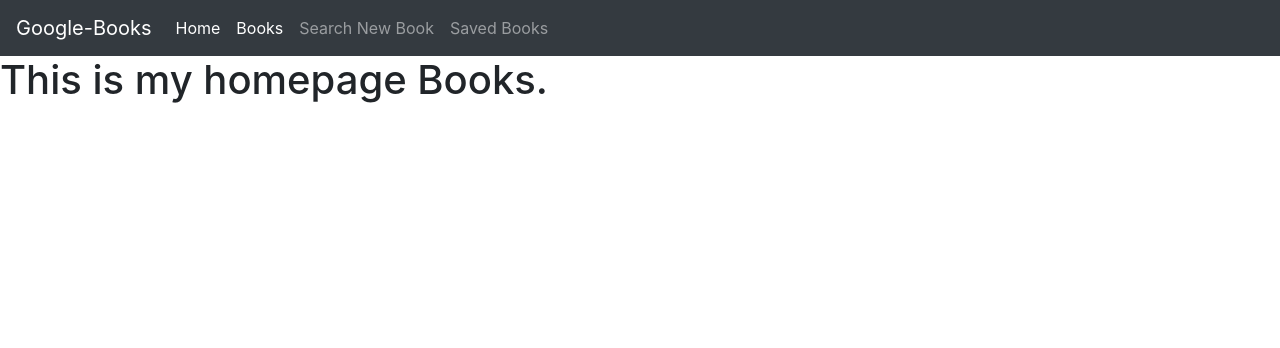
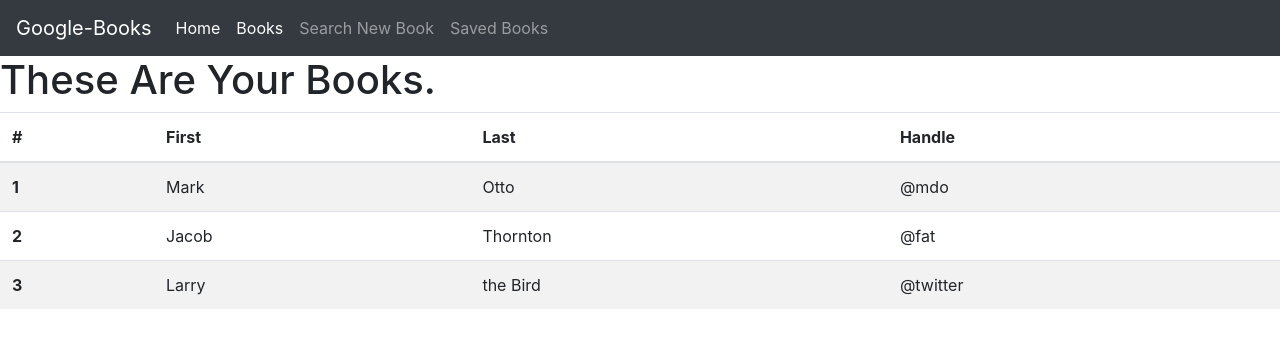
Before and after one commit to dagreatcode/google-books, a React (Create React App) app in the folder client/: page /Books in a window 1280 px wide. Shown: the top 348 px of the page. Built offline with nearby package versions, Linux system fonts and the light colour scheme.

Commit message:
adding the page tables

```diff
--- a/client/src/containers/AllBooks/AllBooks.jsx
+++ b/client/src/containers/AllBooks/AllBooks.jsx
@@ -3,6 +3,7 @@
 const AllBooks = () => {
   return (
     <div>
+        <h1>A Few Googles Books</h1>
       <table className="table table-sm table-dark">
         <thead>
           <tr>
--- a/client/src/containers/Books/Books.jsx
+++ b/client/src/containers/Books/Books.jsx
@@ -1,11 +1,41 @@
-import React from 'react';
+import React from "react";
 
 const Books = () => {
-    return (
-        <div>
-            <h1>This is my homepage Books. </h1>
-        </div>
-    );
+  return (
+    <div>
+      <h1>These Are Your Books. </h1>
+      <table class="table table-striped">
+        <thead>
+          <tr>
+            <th scope="col">#</th>
+            <th scope="col">First</th>
+            <th scope="col">Last</th>
+            <th scope="col">Handle</th>
+          </tr>
+        </thead>
+        <tbody>
+          <tr>
+            <th scope="row">1</th>
+            <td>Mark</td>
+            <td>Otto</td>
+            <td>@mdo</td>
+          </tr>
+          <tr>
+            <th scope="row">2</th>
+            <td>Jacob</td>
+            <td>Thornton</td>
+            <td>@fat</td>
+          </tr>
+          <tr>
+            <th scope="row">3</th>
+            <td>Larry</td>
+            <td>the Bird</td>
+            <td>@twitter</td>
+          </tr>
+        </tbody>
+      </table>
+    </div>
+  );
 };
 
 export default Books;
--- a/client/src/containers/Home/Home.jsx
+++ b/client/src/containers/Home/Home.jsx
@@ -3,7 +3,7 @@
 const Home = () => {
     return (
         <div>
-            <h1>We Are Home</h1>
+            <h1>Welcome Home</h1>
         </div>
     );
 };
```
